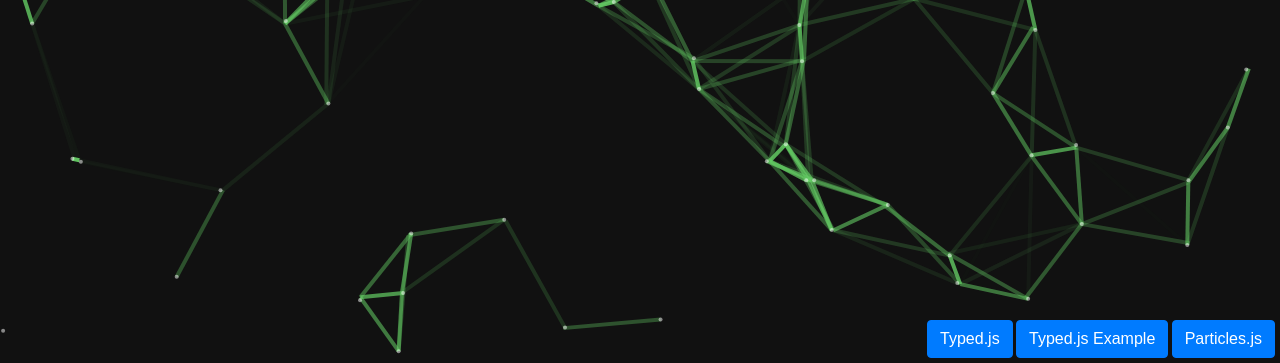
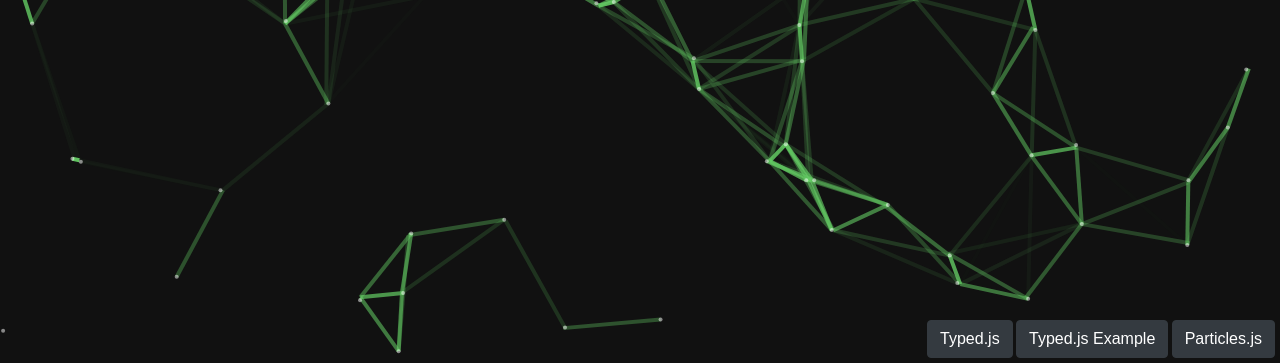
Before and after one commit to mm909/lib-examples, a plain HTML site: page index.html in a window 1280 px wide. Shown: the part 437-800 px from the top of the page. Drawn offline with nearby package versions, Linux system fonts and the light colour scheme; animation ran at ten frames a second.

Commit message:
Updated title and buttons

```diff
--- a/index.html
+++ b/index.html
@@ -1,8 +1,9 @@
 <!-- https://github.com/VincentGarreau/particles.js/ -->
 <!DOCTYPE html>
 <html>
+
 <head>
-    <title>particle.js</title>
+  <title>lib example</title>
   <script src="https://cdn.jsdelivr.net/npm/typed.js@2.0.9"></script>
   <script src="https://code.jquery.com/jquery-3.3.1.slim.min.js" integrity="sha384-q8i/X+965DzO0rT7abK41JStQIAqVgRVzpbzo5smXKp4YfRvH+8abtTE1Pi6jizo" crossorigin="anonymous"></script>
   <script src="https://cdn.jsdelivr.net/npm/particles.js@2.0.0/particles.min.js"></script>
@@ -11,6 +12,7 @@
   <link rel="stylesheet" href="https://stackpath.bootstrapcdn.com/bootstrap/4.1.3/css/bootstrap.min.css">
   <link rel="stylesheet" href="style.css">
 </head>
+
 <body>
   <div id="particles-js"></div>
   <script src="particles.js"></script>
@@ -18,9 +20,10 @@
     <span id="type1" class="align-middle" style="height:68px"></span>
   </div>
   <div class="buttonlinks">
-      <a href="https://github.com/mattboldt/typed.js/"> <button type="button" class="btn btn-primary">Typed.js</button></a>
-      <a href="https://mm909.github.io/typed.js/"> <button type="button" class="btn btn-primary">Typed.js Example</button></a>
-      <a href="https://vincentgarreau.com/particles.js/"> <button type="button" class="btn btn-primary">Particles.js</button></a>
+    <a href="https://github.com/mattboldt/typed.js/"> <button type="button" class="btn btn-dark">Typed.js</button></a>
+    <a href="https://mm909.github.io/typed.js/"> <button type="button" class="btn btn-dark">Typed.js Example</button></a>
+    <a href="https://vincentgarreau.com/particles.js/"> <button type="button" class="btn btn-dark">Particles.js</button></a>
   </div>
 </body>
+
 </html>
```
Lines whose indentation alone changed are shown as unchanged.
